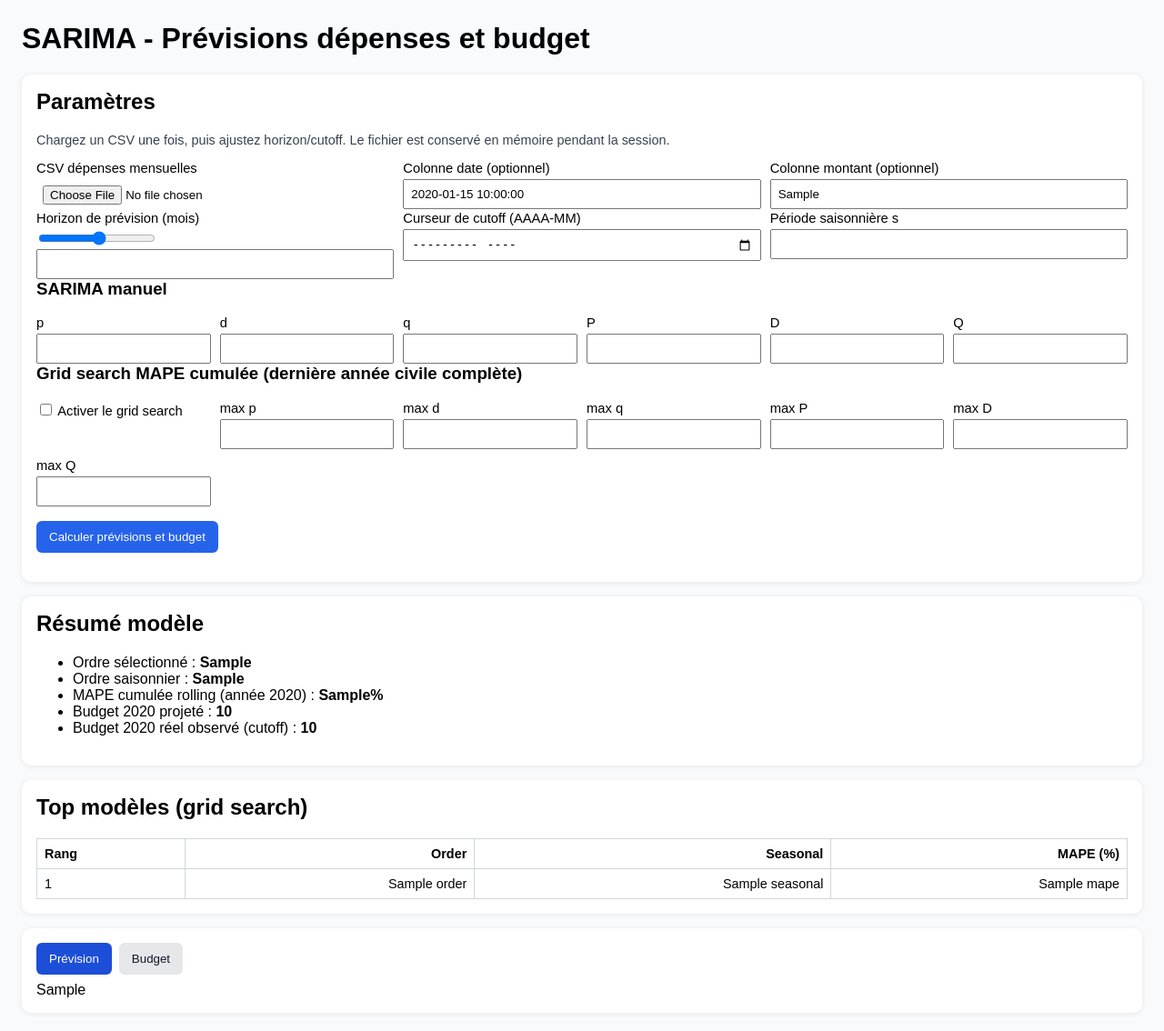
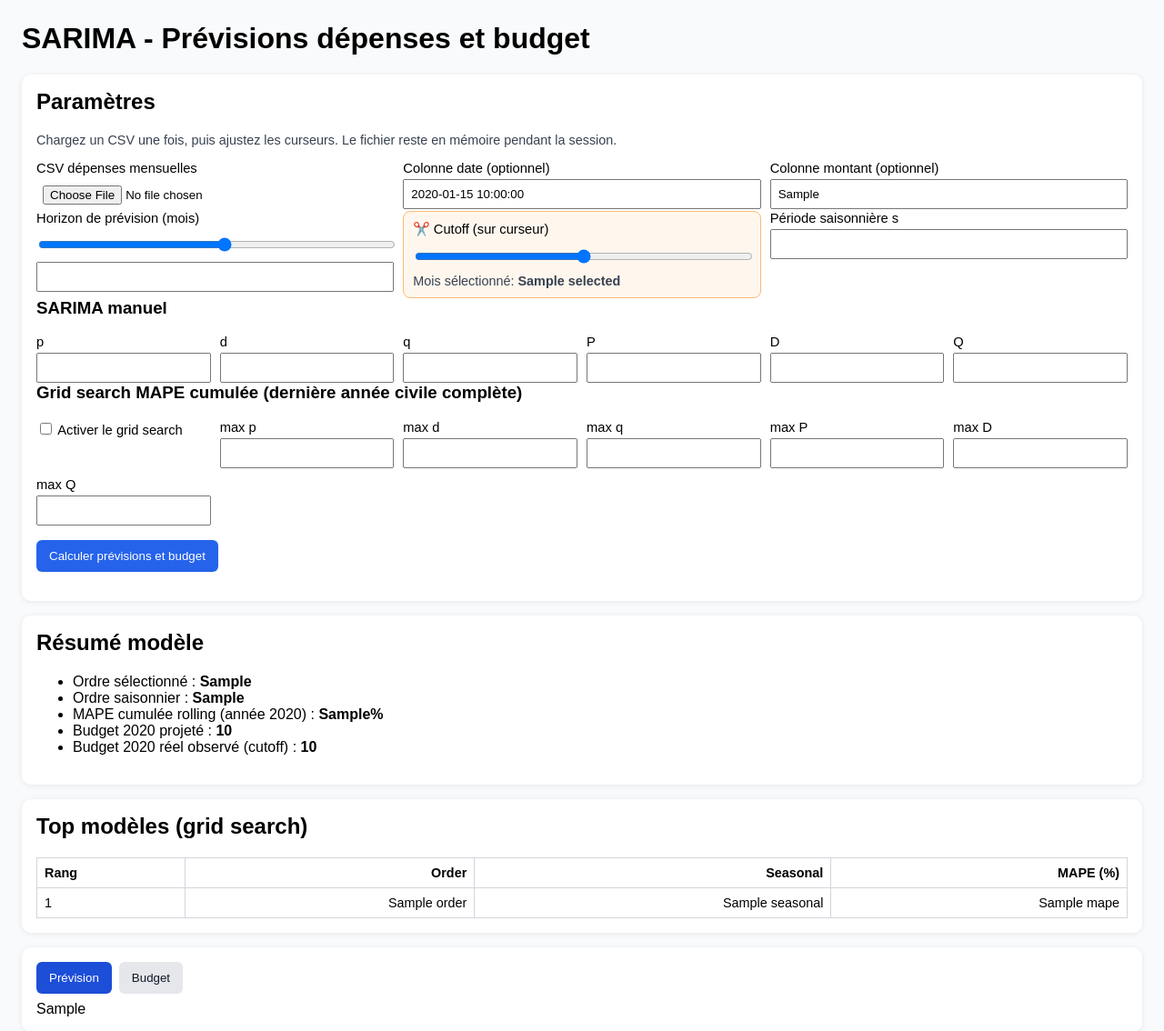
Before and after one commit to acoffignierboulogne-arch/Codex, a Flask app: template templates/index.html in a window 1280 px wide. Shown: the top 1134 px of the page at 91% size. Before the commit the page ends 1097 px from the top, so only its background shows below. Run offline with Flask 3, Linux system fonts and the light colour scheme; the template is opened without the code that fills it: most values are stand-ins (such as "Sample title", 1, 10 or a date in 2020).

Commit message:
Rendre cutoff interactif et fiabiliser le fallback du grid search

```diff
--- a/app.py
+++ b/app.py
@@ -42,7 +42,6 @@ def _prepare_dataframe(file_content: str, date_column: str | None, value_column:
     data.columns = ["date", "value"]
 
     data["date"] = pd.to_datetime(data["date"], errors="coerce")
-
     value_as_str = data["value"].astype(str).str.replace(" ", "", regex=False)
     value_as_str = value_as_str.str.replace(",", ".", regex=False)
     data["value"] = pd.to_numeric(value_as_str, errors="coerce")
@@ -60,27 +59,23 @@ def _prepare_dataframe(file_content: str, date_column: str | None, value_column:
     return monthly
 
 
-def _apply_cutoff(series: pd.Series, cutoff_month: str | None) -> tuple[pd.Series, pd.Timestamp]:
-    if not cutoff_month:
-        return series.copy(), series.index.max()
+def _apply_cutoff_index(series: pd.Series, cutoff_index: str | None) -> tuple[pd.Series, pd.Timestamp, int]:
+    if cutoff_index is None or cutoff_index == "":
+        idx = len(series) - 1
+    else:
+        idx = int(cutoff_index)
 
-    cutoff = pd.to_datetime(f"{cutoff_month}-01", errors="coerce")
-    if pd.isna(cutoff):
-        raise ValueError("Le format du cutoff doit être AAAA-MM.")
+    idx = max(0, min(idx, len(series) - 1))
+    cutoff = series.index[idx]
+    filtered = series.iloc[: idx + 1]
 
-    filtered = series[series.index <= cutoff]
     if filtered.empty:
-        raise ValueError("Aucune donnée <= cutoff. Ajustez le mois de cutoff.")
+        raise ValueError("Aucune donnée <= cutoff. Ajustez le curseur.")
 
-    return filtered, cutoff
+    return filtered, cutoff, idx
 
 
-def _sarima_forecast(
-    series: pd.Series,
-    periods: int,
-    order: tuple[int, int, int],
-    seasonal_order: tuple[int, int, int, int],
-):
+def _sarima_forecast(series: pd.Series, periods: int, order: tuple[int, int, int], seasonal_order: tuple[int, int, int, int]):
     model = SARIMAX(
         series,
         order=order,
@@ -108,12 +103,7 @@ def _last_complete_calendar_year(series: pd.Series) -> int:
     return int(full_years.index.max())
 
 
-def _rolling_cumulative_mape(
-    full_series: pd.Series,
-    target_year: int,
-    order: tuple[int, int, int],
-    seasonal_order: tuple[int, int, int, int],
-) -> float:
+def _rolling_cumulative_mape(full_series: pd.Series, target_year: int, order: tuple[int, int, int], seasonal_order: tuple[int, int, int, int]) -> float:
     year_data = full_series[full_series.index.year == target_year]
     if len(year_data) != 12:
         raise ValueError("L'année cible doit contenir 12 mois réels.")
@@ -123,7 +113,6 @@ def _rolling_cumulative_mape(
         raise ValueError("Le total annuel réel est nul, la MAPE n'est pas définie.")
 
     apes: list[float] = []
-
     for month_dt in sorted(year_data.index):
         train = full_series[full_series.index < month_dt]
         if len(train) < 24:
@@ -145,28 +134,10 @@ def _rolling_cumulative_mape(
     return float(sum(apes) / len(apes))
 
 
-def _grid_search(
-    series: pd.Series,
-    seasonal_period: int,
-    max_p: int,
-    max_d: int,
-    max_q: int,
-    max_P: int,
-    max_D: int,
-    max_Q: int,
-):
+def _grid_search(series: pd.Series, seasonal_period: int, max_p: int, max_d: int, max_q: int, max_P: int, max_D: int, max_Q: int):
     target_year = _last_complete_calendar_year(series)
 
-    combos = list(
-        product(
-            range(max_p + 1),
-            range(max_d + 1),
-            range(max_q + 1),
-            range(max_P + 1),
-            range(max_D + 1),
-            range(max_Q + 1),
-        )
-    )
+    combos = list(product(range(max_p + 1), range(max_d + 1), range(max_q + 1), range(max_P + 1), range(max_D + 1), range(max_Q + 1)))
     if len(combos) > MAX_GRID_COMBINATIONS:
         raise ValueError(f"Trop de combinaisons ({len(combos)}). Réduisez les bornes (max {MAX_GRID_COMBINATIONS}).")
 
@@ -180,37 +151,18 @@ def _grid_search(
         except Exception:
             continue
 
-    if not results:
-        raise ValueError("Aucun modèle SARIMA du grid search n'a convergé correctement.")
-
     results.sort(key=lambda item: item["mape"])
-    return target_year, results
+    return target_year, results, len(combos)
 
 
-def _build_forecast_figure(history: pd.Series, forecast: pd.Series, conf_int: pd.DataFrame) -> str:
+def _build_forecast_figure(history: pd.Series, forecast: pd.Series, conf_int: pd.DataFrame, cutoff: pd.Timestamp) -> str:
     fig = go.Figure()
 
-    fig.add_trace(
-        go.Scatter(
-            x=history.index,
-            y=history.values,
-            mode="lines+markers",
-            name="Historique (jusqu'au cutoff)",
-        )
-    )
-    fig.add_trace(
-        go.Scatter(
-            x=forecast.index,
-            y=forecast.values,
-            mode="lines+markers",
-            name="Prévision",
-            line=dict(dash="dash"),
-        )
-    )
+    fig.add_trace(go.Scatter(x=history.index, y=history.values, mode="lines+markers", name="Historique (jusqu'au cutoff)"))
+    fig.add_trace(go.Scatter(x=forecast.index, y=forecast.values, mode="lines+markers", name="Prévision", line=dict(dash="dash")))
 
     lower_col = conf_int.columns[0]
     upper_col = conf_int.columns[1]
-
     fig.add_trace(go.Scatter(x=forecast.index, y=conf_int[upper_col], mode="lines", line=dict(width=0), showlegend=False))
     fig.add_trace(
         go.Scatter(
@@ -224,7 +176,14 @@ def _build_forecast_figure(history: pd.Series, forecast: pd.Series, conf_int: pd
         )
     )
 
-    fig.update_layout(title="Prévision des dépenses mensuelles (SARIMA)", xaxis_title="Date", yaxis_title="Montant", template="plotly_white")
+    fig.add_vline(x=cutoff, line_width=2, line_dash="dot", line_color="#f97316")
+    fig.update_layout(
+        title="Prévision des dépenses mensuelles (SARIMA)",
+        xaxis_title="Date",
+        yaxis_title="Montant",
+        template="plotly_white",
+        xaxis=dict(rangeslider=dict(visible=True)),
+    )
     return fig.to_html(full_html=False, include_plotlyjs="cdn")
 
 
@@ -282,7 +241,6 @@ def _set_cached_csv(client_id: str, content: str) -> None:
     CSV_CACHE[client_id] = content
 
 
-
 @app.route("/", methods=["GET", "POST"])
 def index():
     forecast_graph_html = None
@@ -291,9 +249,11 @@ def index():
     top_models = None
     metrics = None
     error = None
+    warning = None
 
     defaults = {
         "forecast_periods": "6",
+        "cutoff_index": "",
         "cutoff_month": "",
         "p": "1",
         "d": "1",
@@ -313,6 +273,7 @@ def index():
         "run_grid_search": "on",
         "csv_cached": "",
     }
+    cutoff_slider = None
 
     if request.method == "POST":
         form_data = {key: request.form.get(key, value) for key, value in defaults.items()}
@@ -334,7 +295,15 @@ def index():
                 raise ValueError("Veuillez importer un fichier CSV au moins une fois (ensuite il sera conservé en mémoire).")
 
             series = _prepare_dataframe(file_content, form_data["date_column"] or None, form_data["value_column"] or None)
-            history, cutoff = _apply_cutoff(series, form_data["cutoff_month"] or None)
+            history, cutoff, cutoff_idx = _apply_cutoff_index(series, form_data["cutoff_index"])
+            cutoff_labels = [dt.strftime("%Y-%m") for dt in series.index]
+            cutoff_slider = {
+                "min": 0,
+                "max": len(series) - 1,
+                "value": cutoff_idx,
+                "labels": cutoff_labels,
+                "selected": cutoff.strftime("%Y-%m"),
+            }
 
             periods = max(1, int(form_data["forecast_periods"]))
             order = (int(form_data["p"]), int(form_data["d"]), int(form_data["q"]))
@@ -343,7 +312,7 @@ def index():
             run_grid = request.form.get("run_grid_search") == "on"
 
             if run_grid:
-                target_year, gs_results = _grid_search(
+                target_year, gs_results, tested = _grid_search(
                     history,
                     seasonal_period,
                     int(form_data["max_p"]),
@@ -353,25 +322,30 @@ def index():
                     int(form_data["max_D"]),
                     int(form_data["max_Q"]),
                 )
-                best = gs_results[0]
-                order = best["order"]
-                seasonal = best["seasonal"]
-
-                top_models = [
-                    {
-                        "rank": i + 1,
-                        "order": str(item["order"]),
-                        "seasonal": str(item["seasonal"]),
-                        "mape": round(item["mape"], 3),
+                if gs_results:
+                    best = gs_results[0]
+                    order = best["order"]
+                    seasonal = best["seasonal"]
+                    top_models = [
+                        {
+                            "rank": i + 1,
+                            "order": str(item["order"]),
+                            "seasonal": str(item["seasonal"]),
+                            "mape": round(item["mape"], 3),
+                        }
+                        for i, item in enumerate(gs_results[:10])
+                    ]
+                    metrics = {
+                        "target_year": target_year,
+                        "best_mape": round(best["mape"], 3),
+                        "selected_order": str(order),
+                        "selected_seasonal": str(seasonal),
                     }
-                    for i, item in enumerate(gs_results[:10])
-                ]
-                metrics = {
-                    "target_year": target_year,
-                    "best_mape": round(best["mape"], 3),
-                    "selected_order": str(order),
-                    "selected_seasonal": str(seasonal),
-                }
+                else:
+                    warning = (
+                        f"Grid search: aucun modèle n'a convergé sur {tested} combinaisons. "
+                        "On conserve les paramètres manuels saisis."
+                    )
 
             months_to_year_end = max(0, 12 - cutoff.month)
             needed_steps = max(periods, months_to_year_end)
@@ -379,7 +353,7 @@ def index():
             _, forecast, conf_int = _sarima_forecast(history, needed_steps, order, seasonal)
             shown_forecast = forecast.iloc[:periods]
             shown_conf = conf_int.iloc[:periods]
-            forecast_graph_html = _build_forecast_figure(history, shown_forecast, shown_conf)
+            forecast_graph_html = _build_forecast_figure(history, shown_forecast, shown_conf, cutoff)
 
             budget_year = cutoff.year
             budget_df, projected_total, actual_total = _build_budget_projection(history, forecast, budget_year)
@@ -397,6 +371,8 @@ def index():
             metrics.update({"budget_year": budget_year, "projected_total": projected_total, "actual_total": actual_total})
 
             form_data["csv_cached"] = "1"
+            form_data["cutoff_index"] = str(cutoff_idx)
+            form_data["cutoff_month"] = cutoff.strftime("%Y-%m")
             defaults.update(form_data)
             defaults["run_grid_search"] = "on" if run_grid else ""
         except Exception as exc:  # noqa: BLE001
@@ -416,7 +392,9 @@ def index():
         top_models=top_models,
         metrics=metrics,
         error=error,
+        warning=warning,
         defaults=defaults,
+        cutoff_slider=cutoff_slider,
     )
 
 
--- a/templates/index.html
+++ b/templates/index.html
@@ -10,9 +10,10 @@
       .card { background: #fff; border-radius: 10px; padding: 16px; margin-bottom: 16px; box-shadow: 0 1px 6px rgba(0,0,0,0.08); }
       .grid { display: grid; gap: 10px; grid-template-columns: repeat(auto-fit, minmax(190px, 1fr)); }
       label { display: block; font-size: 0.92rem; margin-bottom: 4px; }
-      input[type="number"], input[type="text"], input[type="month"], input[type="file"] { width: 100%; padding: 7px; box-sizing: border-box; }
+      input[type="number"], input[type="text"], input[type="month"], input[type="file"], input[type="range"] { width: 100%; padding: 7px; box-sizing: border-box; }
       button { border: none; background: #2563eb; color: white; border-radius: 6px; padding: 10px 14px; cursor: pointer; }
       .error { color: #b91c1c; background: #fee2e2; padding: 10px; border-radius: 6px; margin-bottom: 16px; }
+      .warning { color: #92400e; background: #fef3c7; padding: 10px; border-radius: 6px; margin-bottom: 16px; }
       .tabs { display: flex; gap: 8px; margin-bottom: 8px; }
       .tab-btn { background: #e5e7eb; color: #111827; }
       .tab-btn.active { background: #1d4ed8; color: #fff; }
@@ -22,6 +23,7 @@
       th, td { border: 1px solid #d1d5db; padding: 8px; font-size: 0.9rem; text-align: right; }
       th:first-child, td:first-child { text-align: left; }
       .small { color: #374151; font-size: 0.9rem; }
+      .cutoff-box { background: #fff7ed; border: 1px solid #fdba74; border-radius: 8px; padding: 10px; }
     </style>
   </head>
   <body>
@@ -30,10 +32,13 @@
     {% if error %}
       <div class="error">{{ error }}</div>
     {% endif %}
+    {% if warning %}
+      <div class="warning">{{ warning }}</div>
+    {% endif %}
 
-    <form method="post" enctype="multipart/form-data" class="card">
+    <form method="post" enctype="multipart/form-data" class="card" id="main-form">
       <h2>Paramètres</h2>
-      <p class="small">Chargez un CSV une fois, puis ajustez horizon/cutoff. Le fichier est conservé en mémoire pendant la session.</p>
+      <p class="small">Chargez un CSV une fois, puis ajustez les curseurs. Le fichier reste en mémoire pendant la session.</p>
       {% if defaults.csv_cached == "1" %}<p class="small">✅ CSV actuellement chargé en mémoire.</p>{% endif %}
 
       <div class="grid">
@@ -57,10 +62,19 @@
           <input id="forecast_periods" type="range" min="1" max="24" name="forecast_periods" value="{{ defaults.forecast_periods }}" oninput="document.getElementById('forecast_periods_value').value=this.value" />
           <input id="forecast_periods_value" type="number" min="1" max="24" value="{{ defaults.forecast_periods }}" oninput="document.getElementById('forecast_periods').value=this.value; this.form.forecast_periods.value=this.value" />
         </div>
-        <div>
-          <label for="cutoff_month">Curseur de cutoff (AAAA-MM)</label>
-          <input id="cutoff_month" type="month" name="cutoff_month" value="{{ defaults.cutoff_month }}" />
+
+        <div class="cutoff-box">
+          <label for="cutoff_index">✂️ Cutoff (sur curseur)</label>
+          {% if cutoff_slider %}
+            <input id="cutoff_index" type="range" name="cutoff_index" min="{{ cutoff_slider.min }}" max="{{ cutoff_slider.max }}" step="1" value="{{ cutoff_slider.value }}" oninput="updateCutoffLabel(this.value)" />
+            <div class="small">Mois sélectionné: <strong id="cutoff_label">{{ cutoff_slider.selected }}</strong></div>
+          {% else %}
+            <input id="cutoff_index" type="range" name="cutoff_index" min="0" max="0" step="1" value="0" disabled />
+            <div class="small">Chargez puis calculez une première fois pour activer le cutoff.</div>
+          {% endif %}
+          <input type="hidden" name="cutoff_month" value="{{ defaults.cutoff_month }}" />
         </div>
+
         <div>
           <label for="s">Période saisonnière s</label>
           <input id="s" type="number" min="2" name="s" value="{{ defaults.s }}" />
@@ -175,6 +189,15 @@
           document.getElementById(btn.dataset.tab).classList.add('active');
         });
       });
+
+      const cutoffLabels = {{ cutoff_slider.labels | tojson if cutoff_slider else '[]' }};
+      function updateCutoffLabel(indexValue) {
+        const idx = parseInt(indexValue, 10);
+        const labelEl = document.getElementById('cutoff_label');
+        if (labelEl && cutoffLabels[idx]) {
+          labelEl.textContent = cutoffLabels[idx];
+        }
+      }
     </script>
   </body>
 </html>
```
Also changed, not shown: README.md.
